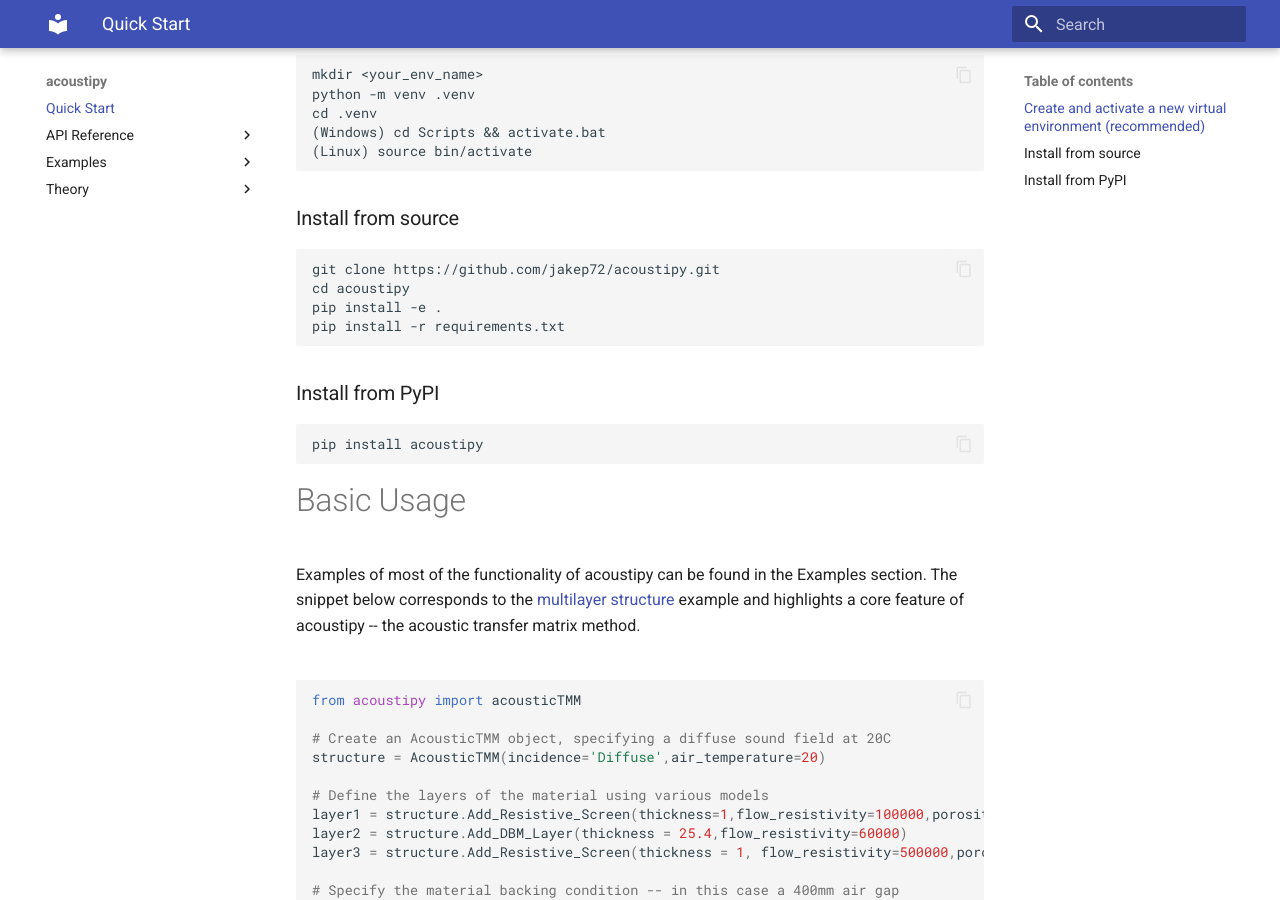
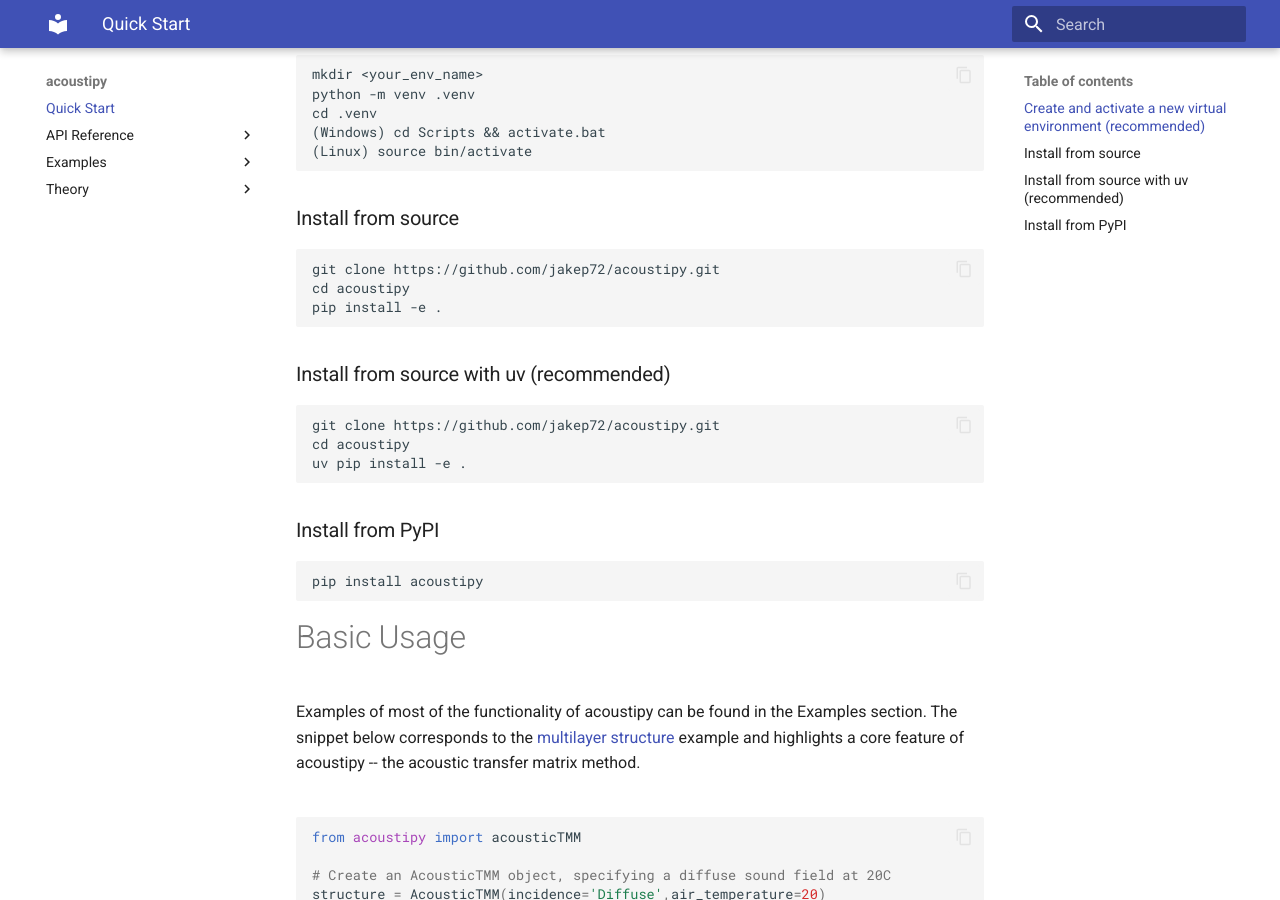
Before and after one commit to jakep72/acoustipy, an MkDocs documentation site: the page built from docs/README.md, in a window 1280 px wide and 900 px high, scrolled down 305 px. Built offline with MkDocs 1.6.1 and Material for MkDocs 9.7.7, drawn with Linux system fonts in a browser that asks for light colours.

Commit message:
Update README installation instructions for pyproject.toml
- Remove reference to requirements.txt (no longer exists)
- Add uv installation option as recommended alternative
- Keep pip install -e . which now gets all deps from pyproject.toml

Co-authored-by: jakep72 <jakep72@users.noreply.github.com>

```diff
--- a/docs/README.md
+++ b/docs/README.md
@@ -14,7 +14,11 @@ Investigate and optimize the acoustic performance of porous and microperforate m
     git clone https://github.com/jakep72/acoustipy.git
     cd acoustipy
     pip install -e .
-    pip install -r requirements.txt
+
+### Install from source with uv (recommended)
+    git clone https://github.com/jakep72/acoustipy.git
+    cd acoustipy
+    uv pip install -e .
 
 ### Install from PyPI
     pip install acoustipy
```
Also changed, not shown: README.md (+5 -1 lines).
